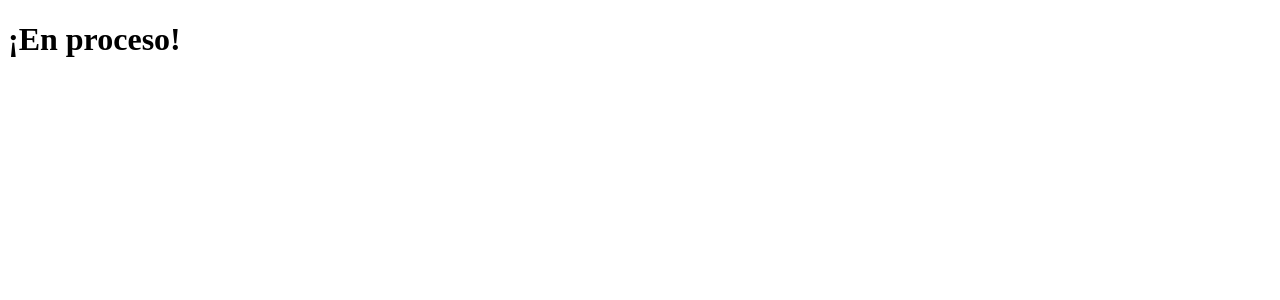
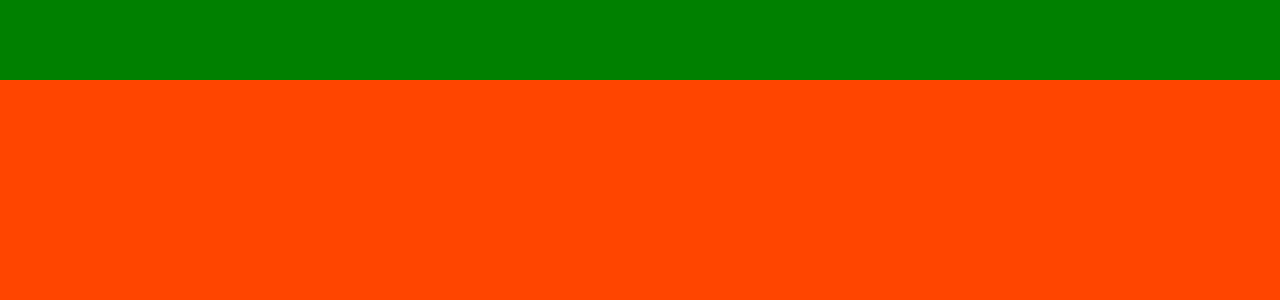
Before and after one commit to AgudeloGarciaCamilo/EPT, an Angular app: page / in a window 1280 px wide. Shown: the top 300 px of the page. Built offline with nearby package versions, Linux system fonts and the light colour scheme.

Commit message:
WIP: Layout principal delineado, colores globales determinados.

```diff
--- a/src/app/app.component.html
+++ b/src/app/app.component.html
@@ -1 +1 @@
-<h1>¡En proceso!</h1>
+<app-mostrador-usuarios></app-mostrador-usuarios>
--- a/src/app/mostrador-usuarios/mostrador-usuarios.module.ts
+++ b/src/app/mostrador-usuarios/mostrador-usuarios.module.ts
@@ -15,6 +15,9 @@ import { UsuarioComponent } from './components/usuario/usuario.component';
   ],
   imports: [
     CommonModule
+  ],
+  exports: [
+    MostradorUsuariosComponent
   ]
 })
 export class MostradorUsuariosModule { }
--- a/src/app/mostrador-usuarios/mostrador-usuarios/mostrador-usuarios.component.css
+++ b/src/app/mostrador-usuarios/mostrador-usuarios/mostrador-usuarios.component.css
@@ -0,0 +1,15 @@
+.mostrador-container {
+  height: 100%;
+  width: 100%;
+  background-color: yellow;
+}
+
+.mostrador-container__buscador {
+  height: 10%;
+  background-color: green;
+}
+
+.mostrador-container__resultado-busqueda {
+  height: 100%;
+  background-color: orangered;
+}
--- a/src/app/mostrador-usuarios/mostrador-usuarios/mostrador-usuarios.component.html
+++ b/src/app/mostrador-usuarios/mostrador-usuarios/mostrador-usuarios.component.html
@@ -1 +1,10 @@
-<p>mostrador-usuarios works!</p>
+<section class="mostrador-container">
+  <div class="mostrador-container__buscador">
+
+  </div>
+
+  <section class="mostrador-container__resultado-busqueda">
+
+  </section>
+
+</section>
--- a/src/styles.css
+++ b/src/styles.css
@@ -1 +1,15 @@
 /* You can add global styles to this file, and also import other style files */
+body {
+  margin: 0;
+  padding: 0;
+  width: 100vw;
+  height: 100vh;
+}
+
+
+/* Global Variables */
+:root {
+  --verde: #43EC63;
+  --azul-oscuro: #374963;
+  --azul-muy-oscuro: #222D3D;
+}
```
